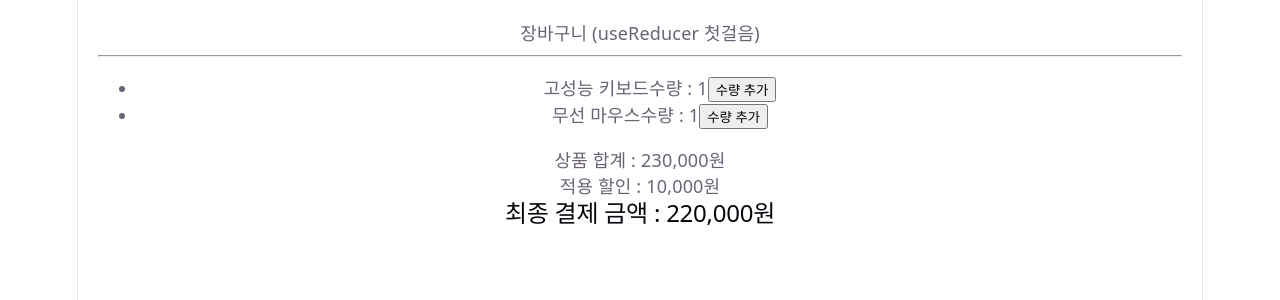
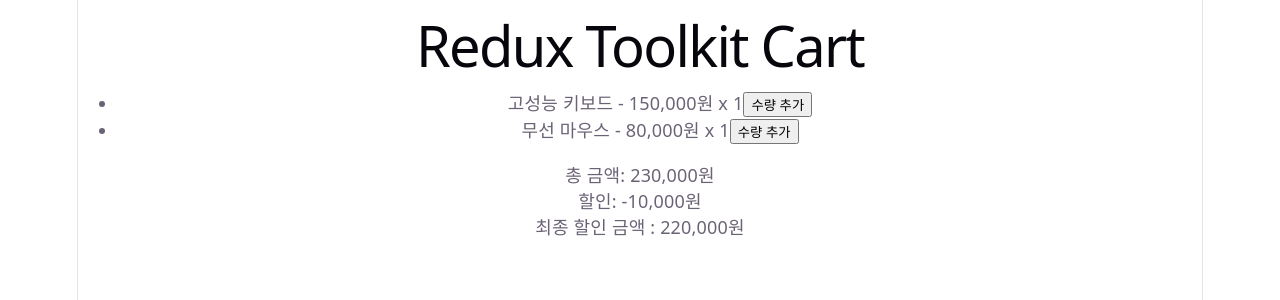
Before and after one commit to hyejoy/react-master, a React (Vite) app in the folder my-react-app/: page / in a window 1280 px wide. Shown: the top 300 px of the page. Built offline with nearby package versions, Linux system fonts and the light colour scheme.

Commit message:
feat: reduxToolkit 사용하기

```diff
--- a/my-react-app/package.json
+++ b/my-react-app/package.json
@@ -10,8 +10,10 @@
     "preview": "vite preview"
   },
   "dependencies": {
+    "@reduxjs/toolkit": "^2.12.0",
     "react": "^19.2.7",
-    "react-dom": "^19.2.7"
+    "react-dom": "^19.2.7",
+    "react-redux": "^9.3.0"
   },
   "devDependencies": {
     "@types/node": "^24.13.2",
--- a/my-react-app/src/App.tsx
+++ b/my-react-app/src/App.tsx
@@ -1,9 +1,10 @@
 import CartPage from "./pages/ReducerCartPage";
+import ReduxToolkitCartPage from "./pages/ReduxToolkitCartPage";
 
 export default function App() {
   return (
     <>
-      <CartPage />
+      <ReduxToolkitCartPage />
     </>
   );
 }
--- /dev/null
+++ b/my-react-app/src/pages/ReduxToolkitCartPage.tsx
@@ -0,0 +1,41 @@
+import { Provider, useDispatch, useSelector } from "react-redux";
+import { cartStore, type RootState } from "./redux-toolkit/cartStore";
+import { increaseQty } from "./redux-toolkit/cartSlice";
+
+function CartContent() {
+  const items = useSelector((state: RootState) => state.cart.items);
+  const totalPrice = useSelector((state: RootState) => state.cart.totalPrice);
+  const discount = useSelector((state: RootState) => state.cart.discount);
+  const dispath = useDispatch();
+
+  return (
+    <div>
+      <h1>Redux Toolkit Cart</h1>
+      <ul>
+        {items.map((item) => (
+          <li key={item.id}>
+            {item.name} - {item.price.toLocaleString()}원 x {item.qty}
+            <button
+              onClick={() =>
+                dispath(increaseQty({ id: item.id, price: item.price }))
+              }
+            >
+              수량 추가
+            </button>
+          </li>
+        ))}
+      </ul>
+      <p>총 금액: {totalPrice.toLocaleString()}원</p>
+      <p>할인: -{discount.toLocaleString()}원</p>
+      <p>최종 할인 금액 : {(totalPrice - discount).toLocaleString()}원</p>
+    </div>
+  );
+}
+
+export default function ReduxToolkitCartPage() {
+  return (
+    <Provider store={cartStore}>
+      <CartContent />
+    </Provider>
+  );
+}
--- /dev/null
+++ b/my-react-app/src/pages/redux-toolkit/cartSlice.tsx
@@ -0,0 +1,34 @@
+import { createSlice, type PayloadAction } from "@reduxjs/toolkit";
+
+interface CartState {
+  items: ItemWithQty[];
+  totalPrice: number;
+  discount: number;
+}
+
+const initialState: CartState = {
+  items: [
+    { id: 1, name: "고성능 키보드", price: 150000, qty: 1 },
+    { id: 2, name: "무선 마우스", price: 80000, qty: 1 },
+  ],
+  totalPrice: 230000,
+  discount: 10000,
+};
+
+const cartSlice = createSlice({
+  name: "myCart",
+  initialState,
+  reducers: {
+    increaseQty: (state, action: PayloadAction<{ id: any; price: number }>) => {
+      const item = state.items.find((item) => item.id === action.payload.id);
+      if (item) {
+        item.qty += 1; // Immer가 추적하므로 직접 변경 가능
+      }
+      state.totalPrice += action.payload.price;
+      state.discount += 500;
+    },
+  },
+});
+
+export const { increaseQty } = cartSlice.actions;
+export default cartSlice.reducer;
--- /dev/null
+++ b/my-react-app/src/pages/redux-toolkit/cartStore.tsx
@@ -0,0 +1,10 @@
+import { configureStore } from "@reduxjs/toolkit";
+import cartReducer from "./cartSlice";
+
+export const cartStore = configureStore({
+  reducer: {
+    cart: cartReducer,
+  },
+});
+
+export type RootState = ReturnType<typeof cartStore.getState>;
```
Also changed, not shown: 1 other file (tests, documents, lock files or other folders).
